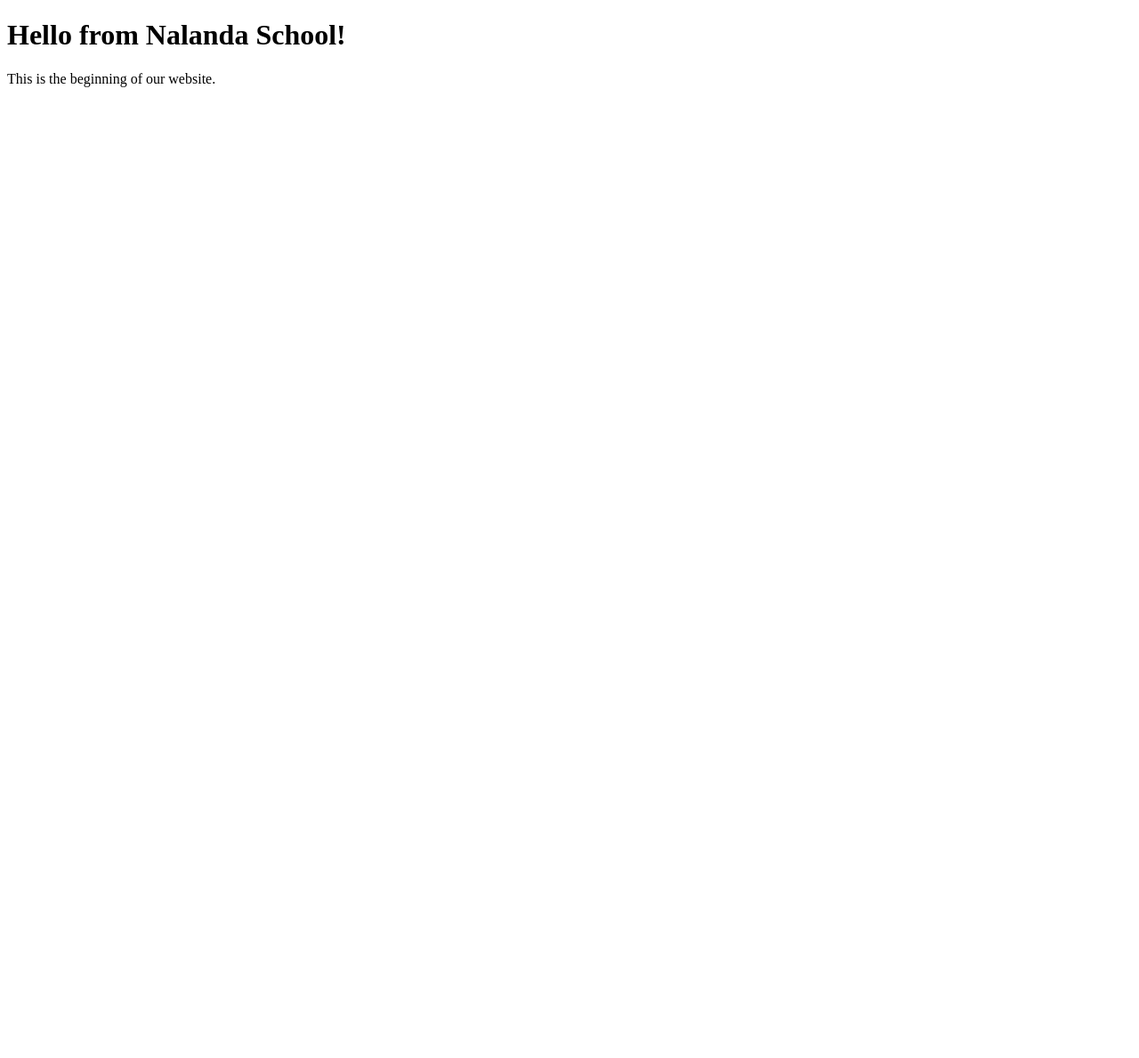
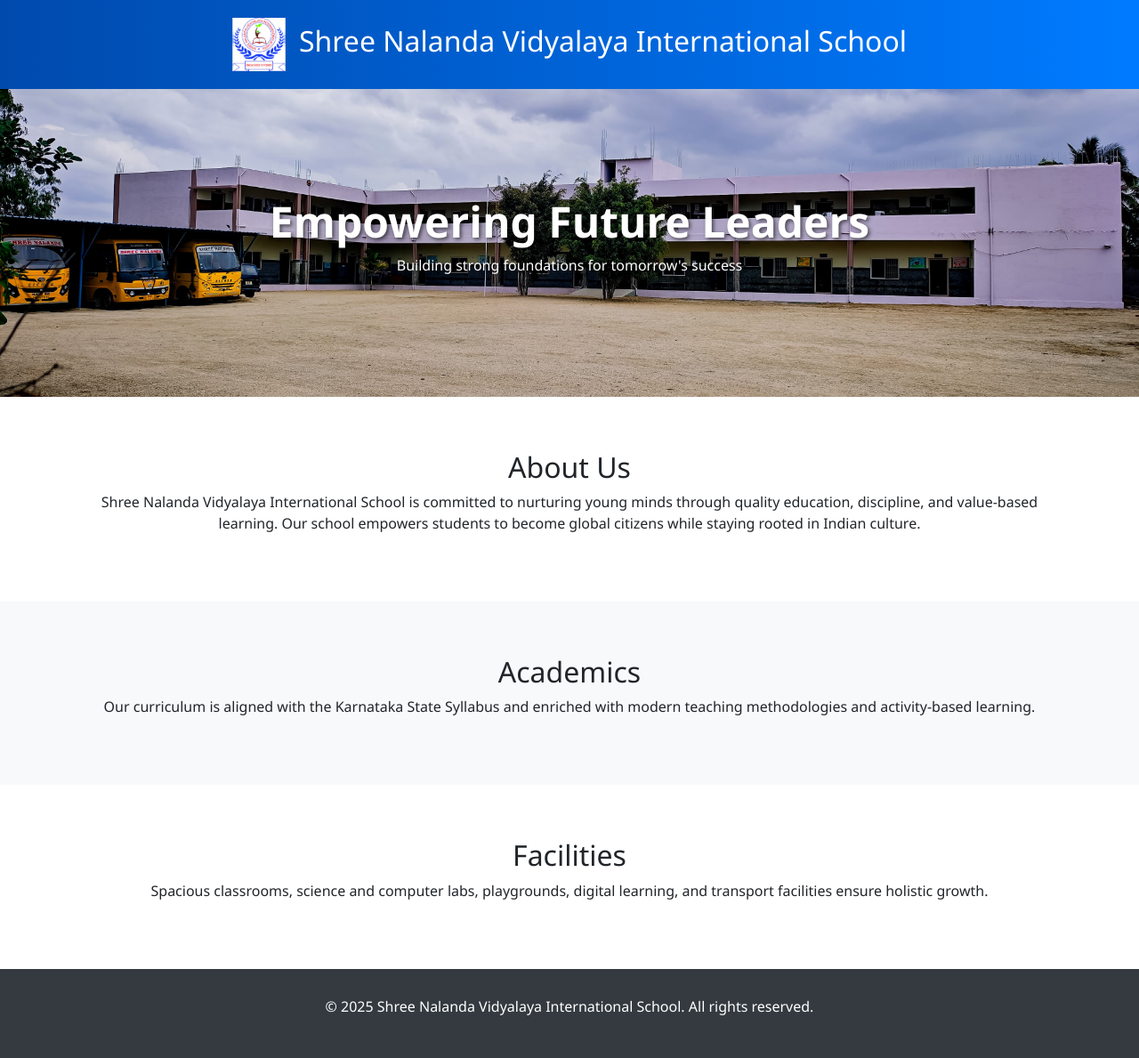
Before and after one commit to nalanda-school/snvischool, a plain HTML site: page index.html in a window 1280 px wide. Shown: the whole page at 89% size. Before the commit the page ends 800 px from the top, so only its background shows below. Drawn offline with nearby package versions, Linux system fonts and the light colour scheme.

Commit message:
Add files via upload

```diff
--- a/index.html
+++ b/index.html
@@ -1,10 +1,99 @@
 <!DOCTYPE html>
-<html>
+<html lang="en">
+
 <head>
-  <title>Welcome to Shree Nalanda Vidyalaya</title>
+  <meta charset="UTF-8" />
+  <meta name="viewport" content="width=device-width, initial-scale=1.0" />
+  <title>Shree Nalanda Vidyalaya International School</title>
+  <link rel="stylesheet" href="https://cdn.jsdelivr.net/npm/bootstrap@5.3.0/dist/css/bootstrap.min.css" />
+  <style>
+    body {
+      font-family: 'Segoe UI', sans-serif;
+      background-color: #f8f9fa;
+    }
+
+    header {
+      background: linear-gradient(90deg, #004aad, #007bff);
+      color: white;
+      padding: 20px 0;
+      text-align: center;
+    }
+
+    header img {
+      height: 60px;
+      margin-right: 15px;
+    }
+
+    .hero {
+      background-image: url('School%20Building%20Photo.jpeg');
+      background-size: cover;
+      background-position: center;
+      color: white;
+      padding: 120px 30px;
+      text-shadow: 2px 2px 4px rgba(0, 0, 0, 0.6);
+      text-align: center;
+    }
+
+    .hero h1 {
+      font-size: 48px;
+      font-weight: bold;
+    }
+
+    .section {
+      padding: 60px 30px;
+    }
+
+    .footer {
+      background-color: #343a40;
+      color: #fff;
+      padding: 30px 0;
+      text-align: center;
+    }
+  </style>
 </head>
+
 <body>
-  <h1>Hello from Nalanda School!</h1>
-  <p>This is the beginning of our website.</p>
+  <header class="d-flex align-items-center justify-content-center">
+    <img src="LOGO.png" alt="School Logo" />
+    <h2>Shree Nalanda Vidyalaya International School</h2>
+  </header>
+
+  <section class="hero">
+    <h1>Empowering Future Leaders</h1>
+    <p>Building strong foundations for tomorrow's success</p>
+  </section>
+
+  <section class="section bg-white">
+    <div class="container text-center">
+      <h2>About Us</h2>
+      <p>
+        Shree Nalanda Vidyalaya International School is committed to nurturing young minds through quality education, discipline,
+        and value-based learning. Our school empowers students to become global citizens while staying rooted in Indian culture.
+      </p>
+    </div>
+  </section>
+
+  <section class="section bg-light">
+    <div class="container text-center">
+      <h2>Academics</h2>
+      <p>
+        Our curriculum is aligned with the Karnataka State Syllabus and enriched with modern teaching methodologies and activity-based learning.
+      </p>
+    </div>
+  </section>
+
+  <section class="section bg-white">
+    <div class="container text-center">
+      <h2>Facilities</h2>
+      <p>
+        Spacious classrooms, science and computer labs, playgrounds, digital learning, and transport facilities ensure holistic growth.
+      </p>
+    </div>
+  </section>
+
+  <footer class="footer">
+    <p>&copy; 2025 Shree Nalanda Vidyalaya International School. All rights reserved.</p>
+  </footer>
 </body>
+
 </html>
```
